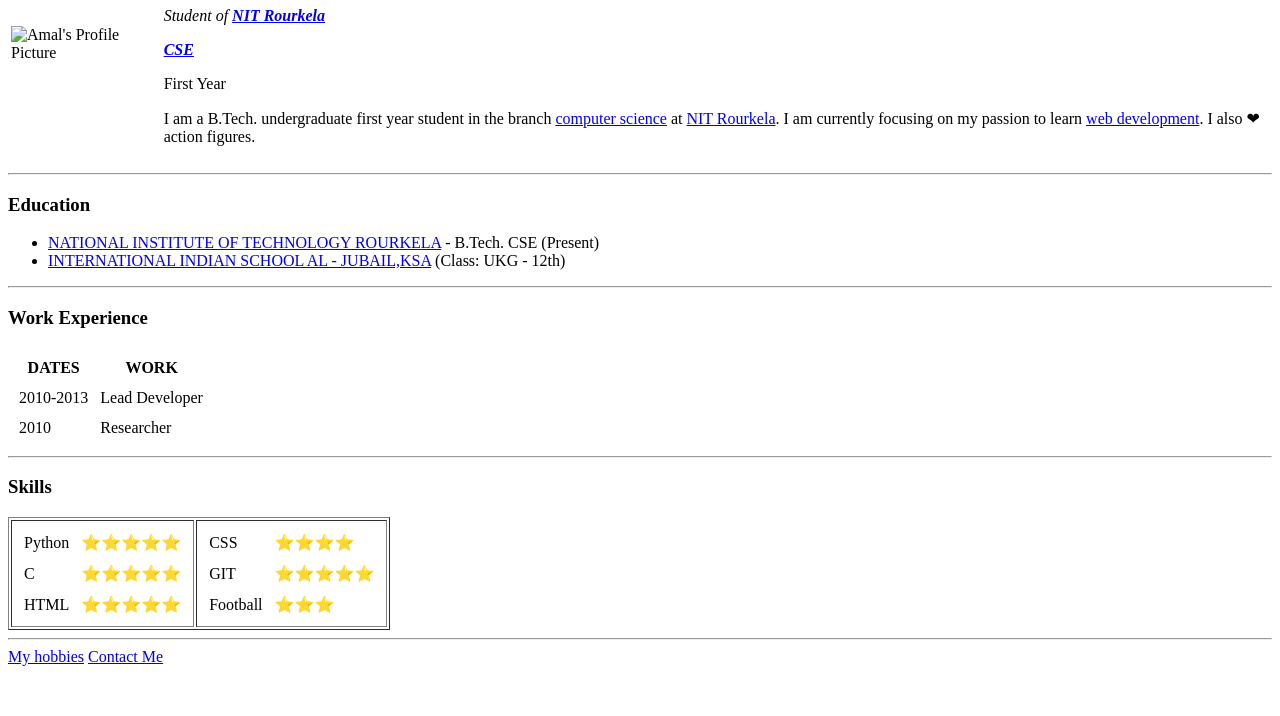
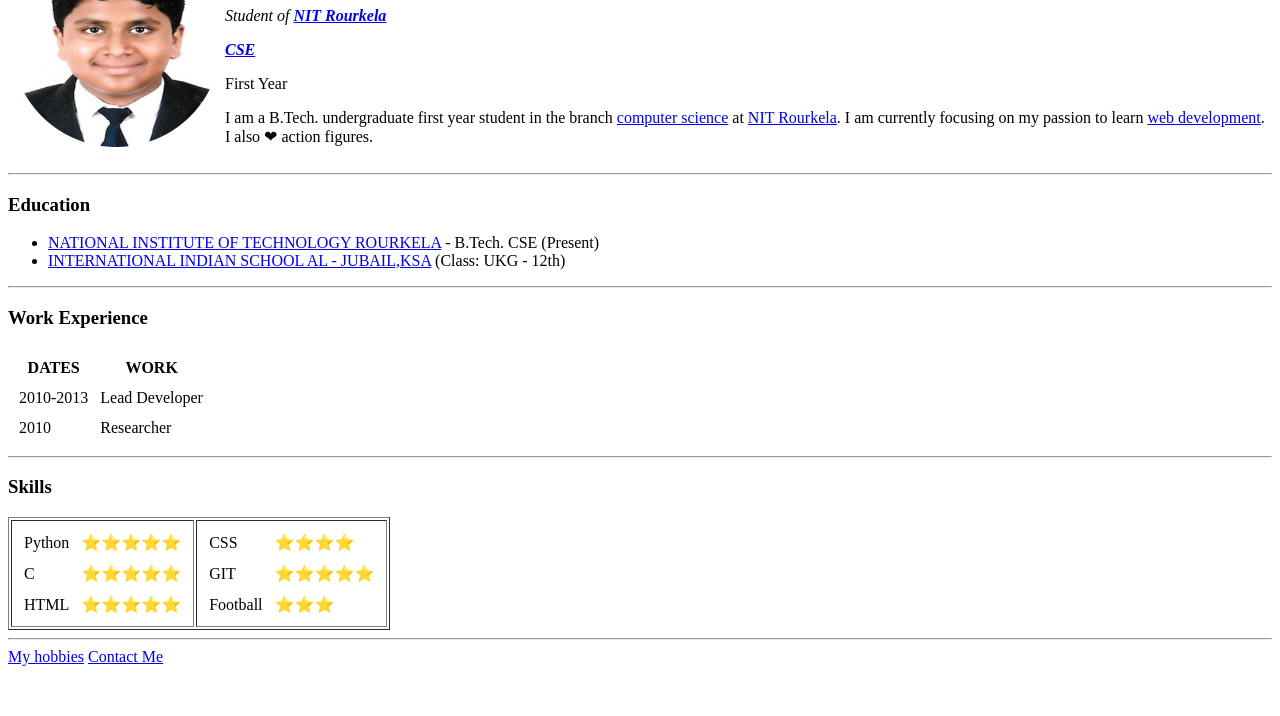
Before and after one commit to Amal-Mohan-2002/cv, a plain HTML site: page index.html in a window 1280 px wide. Shown: the part 84-800 px from the top of the page. Drawn offline with Linux system fonts and the light colour scheme.

Commit message:
Profile picture fix

```diff
--- a/index.html
+++ b/index.html
@@ -9,7 +9,7 @@
     <body>
         <table>
             <tr>
-                <td><img width="210px" src="images/AMAL.png" alt="Amal's Profile Picture"></td>
+                <td><img width="210px" src="AMAL.png" alt="Amal's Profile Picture"></td>
                 <td>
                     <h1>Amal Mohan</h1>
                     <p><em>Student of <strong><a href="https://www.nitrkl.ac.in/">NIT Rourkela</a></strong></em></p>
```
